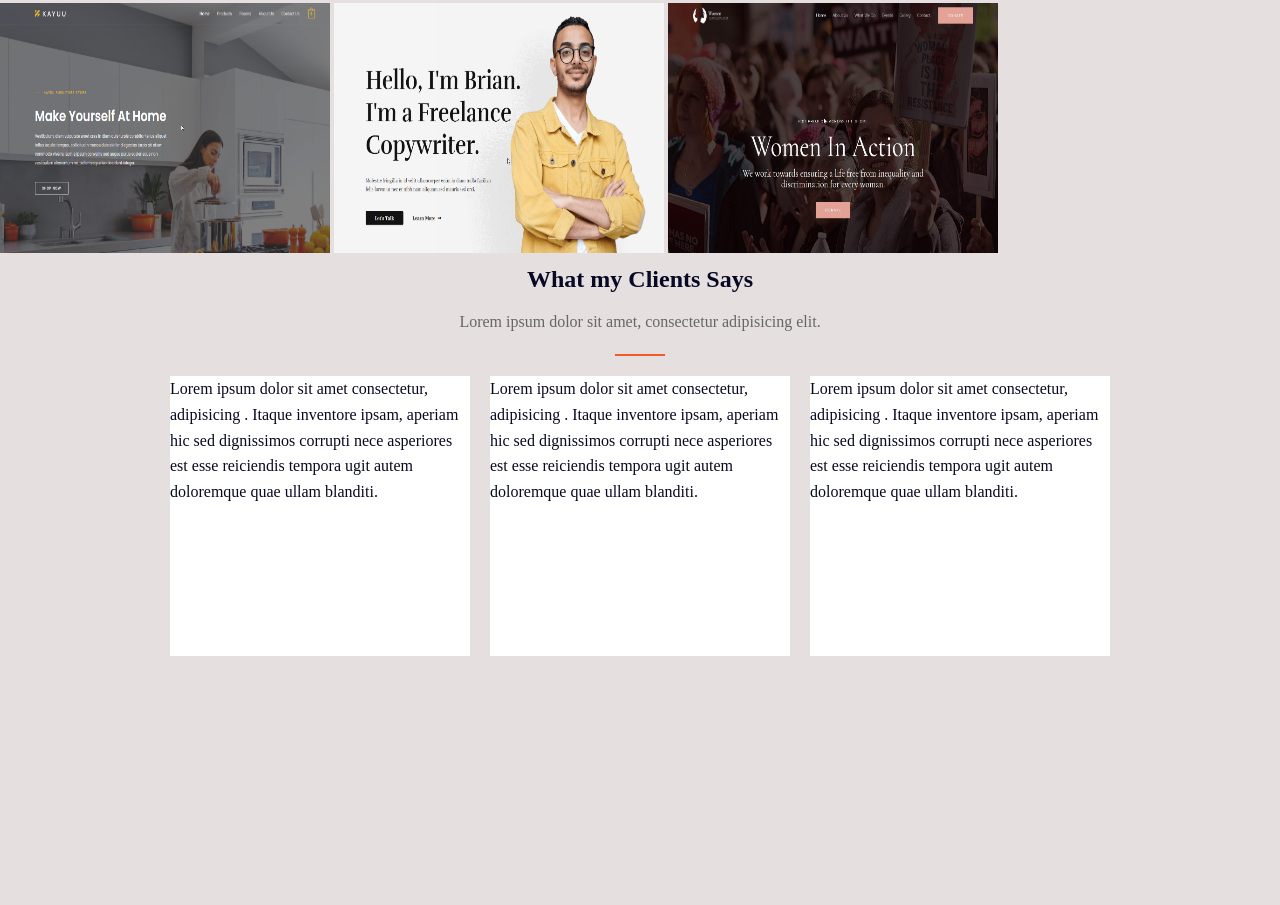
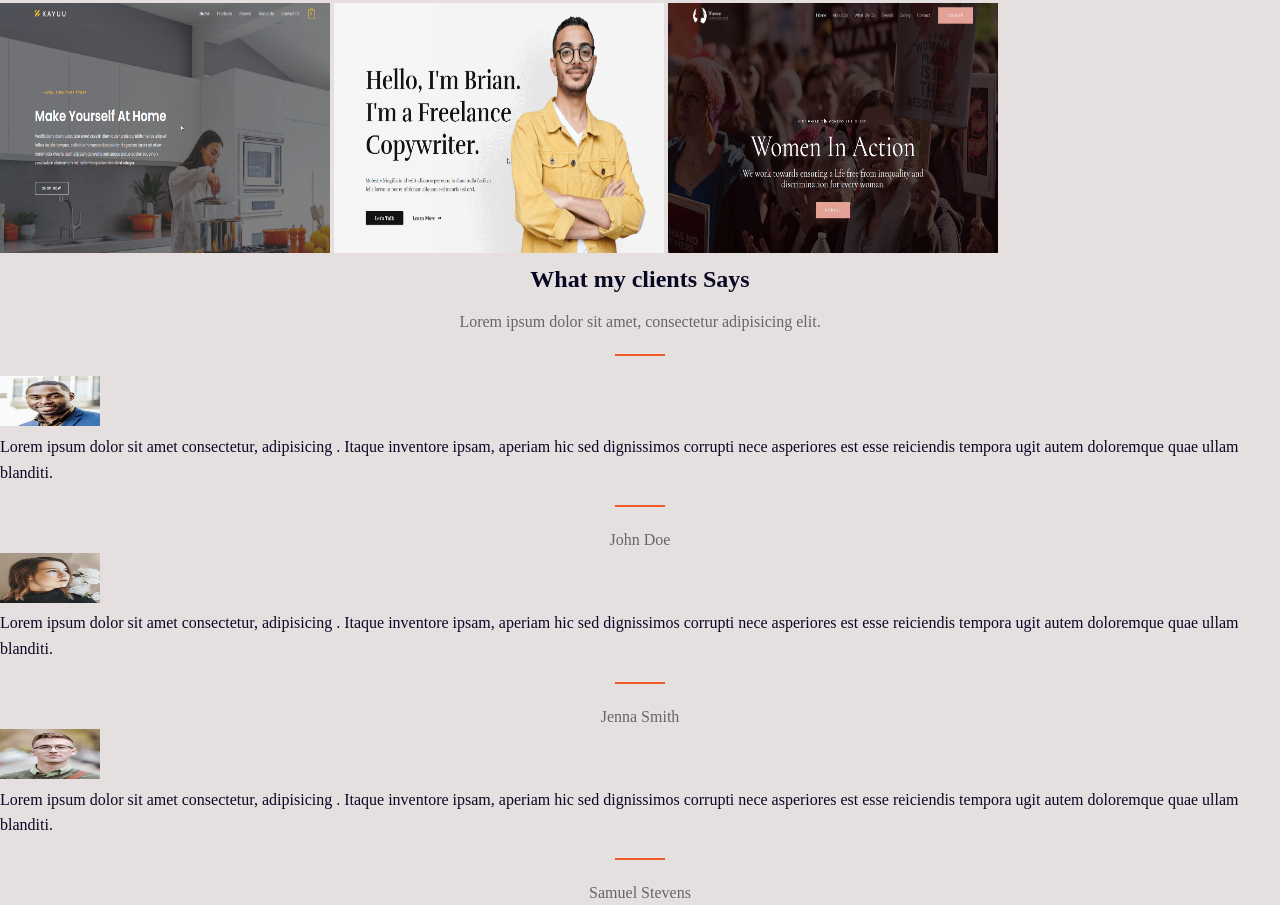
Before and after one commit to rani-dot-cmd/Ranila-portfolio, a plain HTML site: page index.html in a window 1280 px wide. Shown: the part 3406-4311 px from the top of the page. Before the commit the page ends 4062 px from the top, so only its background shows below. Drawn offline with Linux system fonts and the light colour scheme; files whose address does not match are found by name.

Commit message:
update webpage

```diff
--- a/index.html
+++ b/index.html
@@ -178,55 +178,49 @@
                     <img class="portfolio-6-1" src="portfolio-6-1.png" width="330" height="250" alt="">
                 </div>
 
-
-          <div  class="my clients">
-            <div class="what my clients says">
+            <div class="my-clients">
+                <div>
                     <div style="align-items: center; text-align: center;">
-                    <h2>What my Clients Says</h2>
+                        <h2>What my clients Says</h2>
                         <p class="subtitle">Lorem ipsum dolor sit amet, consectetur adipisicing elit. </p>
                         <div class="underline"></div>
                     </div>
+
                 </div>
-
-
-
-
-        <div  style="display: grid; column-gap: 20px; height: 280px;row-gap: 40px; justify-content: center; margin-top: 20px; grid-template-columns: 300px 300px 300px;" class="my clients">
-                <div style="background-color: white;"class="cleints">
+            </div>
+                <div class="clients">
+                    <div class="client">
+                        <img src="male-1.jpg" width="100px" height="50px" alt="">
                         <p>Lorem ipsum dolor sit amet consectetur,
                             adipisicing . Itaque inventore ipsam,
                             aperiam hic sed dignissimos corrupti nece
                             asperiores est esse reiciendis tempora
                             ugit autem doloremque quae ullam blanditi.</p>
+                            <div class="underline"></div>
+                            <p class="subtitle"> John Doe</p>
 
                     </div>
-
-
-
-         <!-- <div class="my clients"></div> class="clients img"> -->
-
-                <div style="background-color: white;" class="clients">
+                    <div class="client">
+                        <img src="female-3-300x300.jpg" width="100" height="50px"alt="">
                             <p>Lorem ipsum dolor sit amet consectetur,
                                 adipisicing . Itaque inventore ipsam,
                                 aperiam hic sed dignissimos corrupti nece
                                 asperiores est esse reiciendis tempora
                                 ugit autem doloremque quae ullam blanditi.</p>
+                                <div class="underline"></div>
+                                <p class="subtitle"> Jenna Smith</p>
 
                             </div>
-
-
-
-
-
-         <!-- <div class="clients img">
-            <div> -->
-                <div style="background-color: white;">
+                        <div class="client  `">
+                            <img src="male-3.jpg" width="100px" height="50px" alt="">
                                 <p>Lorem ipsum dolor sit amet consectetur,
                                     adipisicing . Itaque inventore ipsam,
                                     aperiam hic sed dignissimos corrupti nece
                                     asperiores est esse reiciendis tempora
                                     ugit autem doloremque quae ullam blanditi.</p>
-
+                                    <div class="underline"></div>
+                                    <p class="subtitle"> Samuel Stevens</p>
+                        </div>
                     </div>
             </div>
     </body>
--- a/style.css
+++ b/style.css
@@ -273,10 +273,17 @@
     color: orangered;
 
   }
-
-
-
   .cards-bottom{
     display: flex;
     flex-direction: row;
   }
+
+  .top- clients{
+     background-color: white;
+    margin-left: 20px;
+    padding: 5px;
+    font-size: larger;
+    text-align: center;
+    border-radius: 15px;
+    margin-bottom: 20px;
+  }
```
Lines whose indentation alone changed are shown as unchanged.
